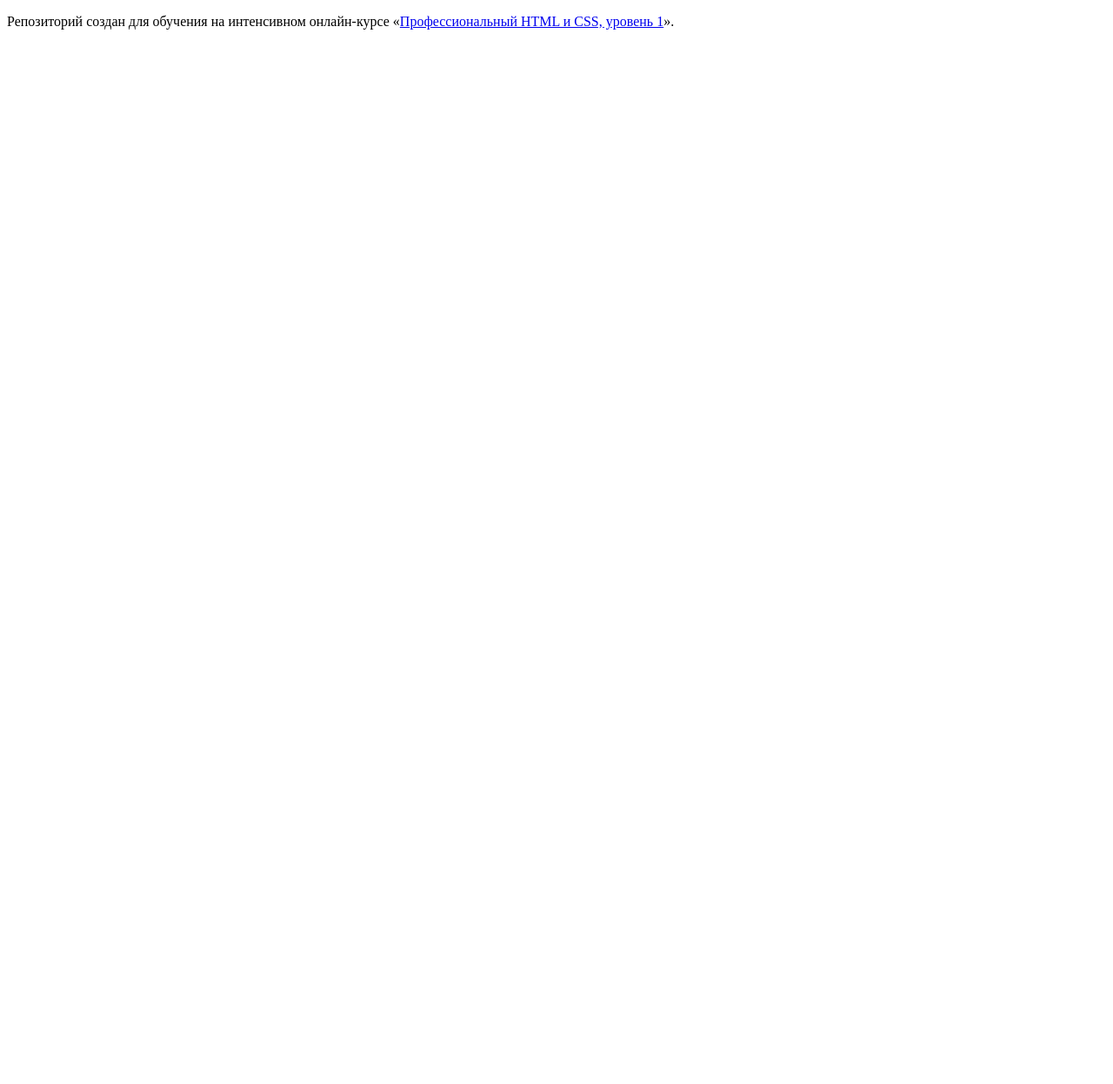
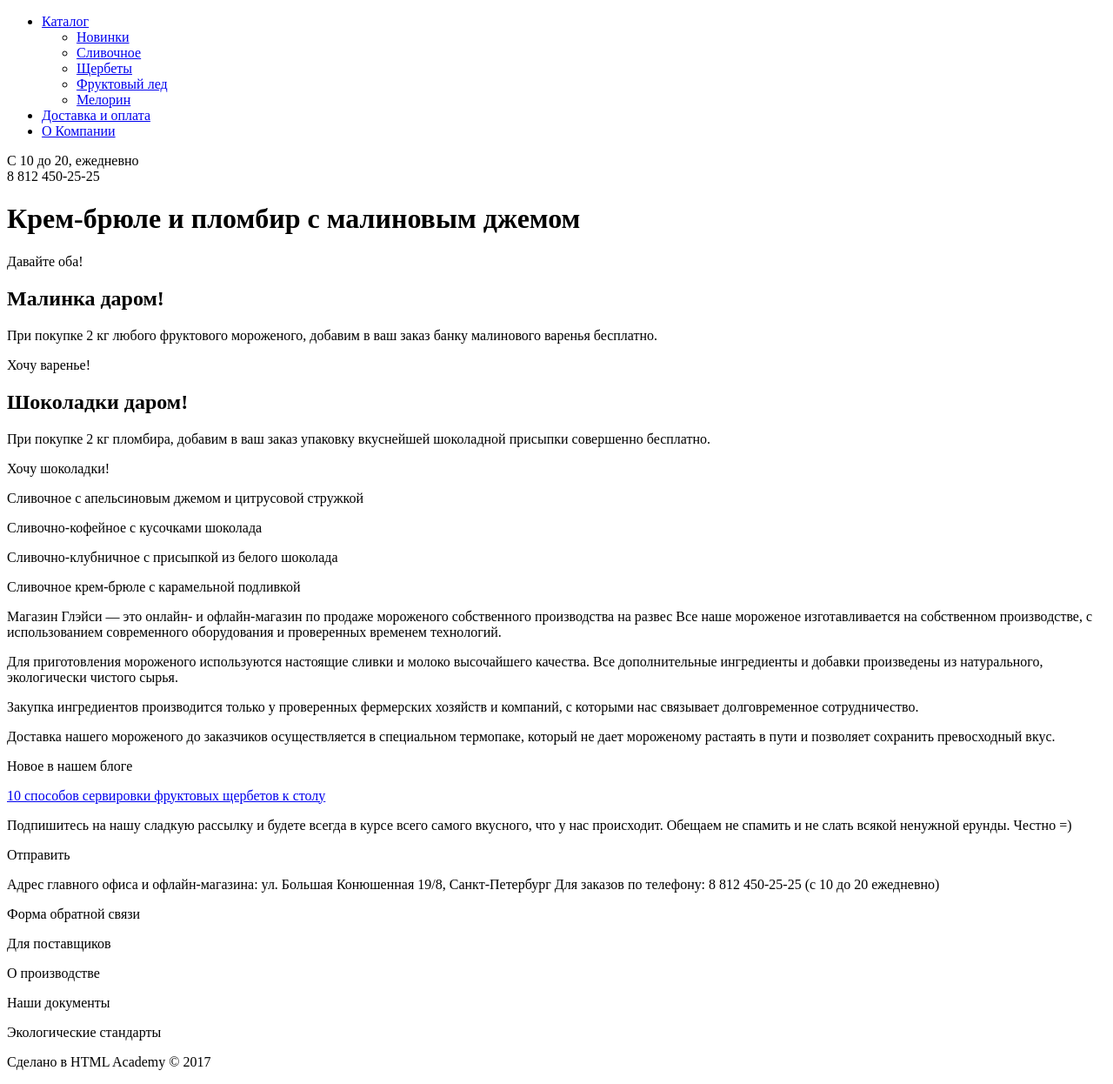
Before and after one commit to Nadezhdavlil/617399-gllacy, a plain HTML site: page index.html in a window 1280 px wide. Shown: the whole page at 87% size. Before the commit the page ends 800 px from the top, so only its background shows below. Drawn offline with Linux system fonts and the light colour scheme.

Commit message:
Разметка страницы

```diff
--- a/index.html
+++ b/index.html
@@ -5,8 +5,97 @@
     <title>HTML Academy: Глейси</title>
   </head>
   <body>
+   <div id="head">
+       <div class="logo">
+       </div>
+            <div id="main_menu">
+    <ul>
+        <li><a href="#">Каталог
+            <ul>
+                <li><a href="#">Новинки</a></li>
+                <li><a href="#">Сливочное</a></li>
+                <li><a href="#">Щербеты</a></li>
+                <li><a href="#">Фруктовый лед</a></li>
+                <li><a href="#">Мелорин</a></li>
+            </ul>
+        </li>
+        <li><a href="#">Доставка и оплата</a></li>
+        <li><a href="#">О Компании</a></li>
+      </ul>
+            </div>
+            <div class="contacts">
+ <p>С 10 до 20, ежедневно<br>
+     8 812 450-25-25</p>
+           </div>
+      </div>
+      <div>
+ <h1>Крем-брюле и пломбир
+     с малиновым джемом</h1>
+          <bottom>Давайте оба!</bottom>
+      </div>
+      <div class="container">
+    <div class="box">
+          <div class="box_left">
+          <h2>Малинка даром!</h2>
+          <p>При покупке 2 кг любого фруктового мороженого, добавим в ваш заказ банку малинового варенья бесплатно.</p>
+              <bottom>Хочу варенье!</bottom>
+          </div>
+        <div class="box_right">
+        <h2>Шоколадки даром!</h2>
+        <p>При покупке 2 кг пломбира, добавим в ваш заказ упаковку вкуснейшей шоколадной присыпки  совершенно бесплатно.</p>
+         <bottom>Хочу шоколадки!</bottom>
+          </div>
+          </div>
+    <div class="cream">
+          <div class="orange">
+              <p>Сливочное с апельсиновым джемом и цитрусовой стружкой</p>
+          </div>
+          <div class="chocolate">
+              <p>Сливочно-кофейное с кусочками шоколада</p>
+          </div>
+          <div class="strawberry">
+              <p>Сливочно-клубничное с присыпкой из белого шоколада</p>
+          </div>
+          <div class="caramel">
+             <p>Сливочное крем-брюле с карамельной подливкой<p>
+          </div>
+          </div>
+    <div class="text">
+              <p>Магазин Глэйси — это онлайн- и офлайн-магазин по продаже мороженого собственного производства на развес
+              Все наше мороженое изготавливается на собственном производстве, с использованием современного оборудования и проверенных временем технологий.</p>
 
-    <p>Репозиторий создан для обучения на интенсивном онлайн‑курсе «<a href="https://htmlacademy.ru/intensive/htmlcss">Профессиональный HTML и CSS, уровень 1</a>».</p>
+              <p>Для приготовления мороженого используются настоящие сливки и молоко высочайшего качества. Все дополнительные ингредиенты и добавки произведены из натурального, экологически чистого сырья.</p>
 
+              <p>Закупка ингредиентов  производится только у проверенных фермерских хозяйств и компаний, с которыми нас связывает долговременное сотрудничество.</p>
+
+              <p>Доставка нашего мороженого до заказчиков осуществляется в специальном термопаке, который не дает мороженому растаять в пути и позволяет сохранить превосходный вкус.</p>
+          </div>
+    <div class="box2">
+             <p>Новое в нашем блоге</p>
+             <p><a href="#">10 способов сервировки
+             фруктовых щербетов к столу</a></p>
+
+             <p>Подпишитесь на нашу сладкую рассылку
+             и будете всегда в курсе всего самого вкусного, что у нас происходит. Обещаем не спамить и не слать всякой ненужной ерунды. Честно =)</p>
+             <bottom>Отправить</bottom>
+          </div>
+      </div>
+      <div class="map">
+<p> Адрес главного офиса
+и офлайн-магазина:
+ул. Большая Конюшенная 19/8, Санкт-Петербург
+ Для заказов по телефону:
+ 8 812 450-25-25
+    (с 10 до 20 ежедневно)</p>
+     <bottom>Форма обратной связи</bottom>
+      </div>
+      <div class="footer">
+          <p>Для поставщиков</p>
+          <p>О производстве</p>
+          <p>Наши документы</p>
+          <p>Экологические стандарты</p>
+          <div class="logo2"></div>
+          <p>Сделано в HTML Academy © 2017</p>
+      </div>
   </body>
 </html>
```
